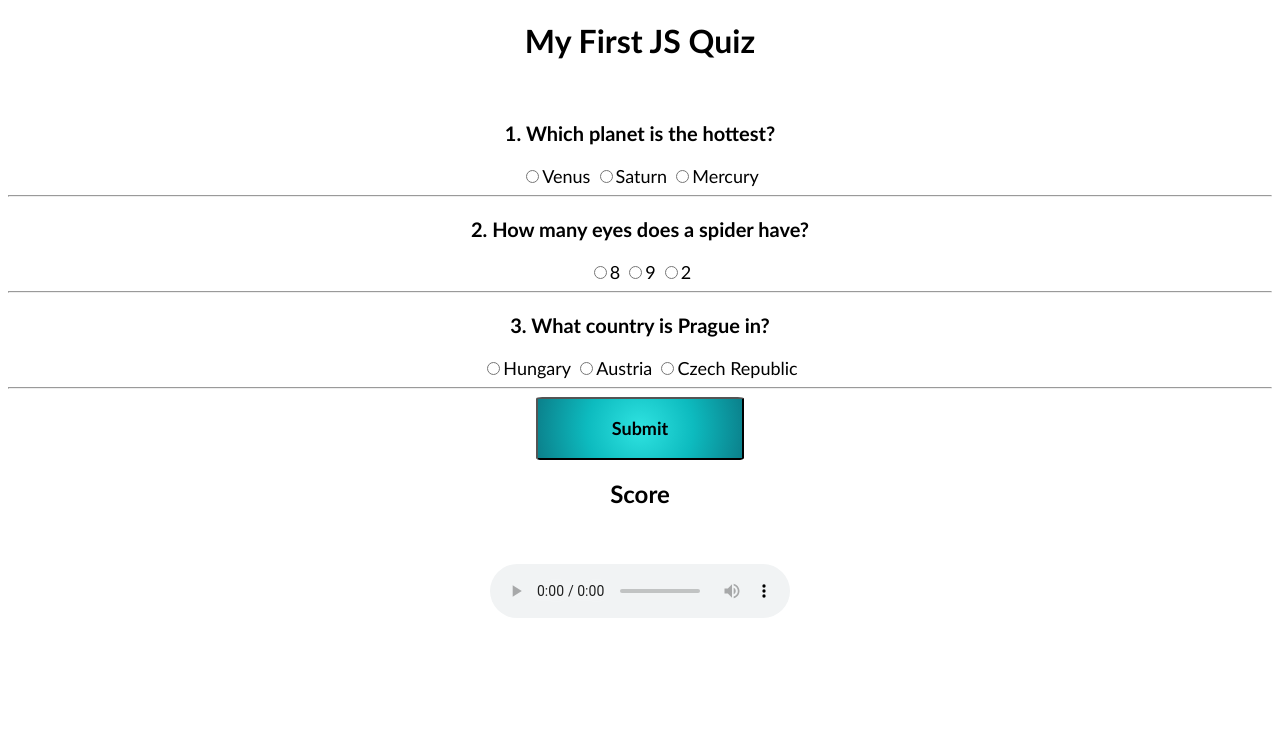
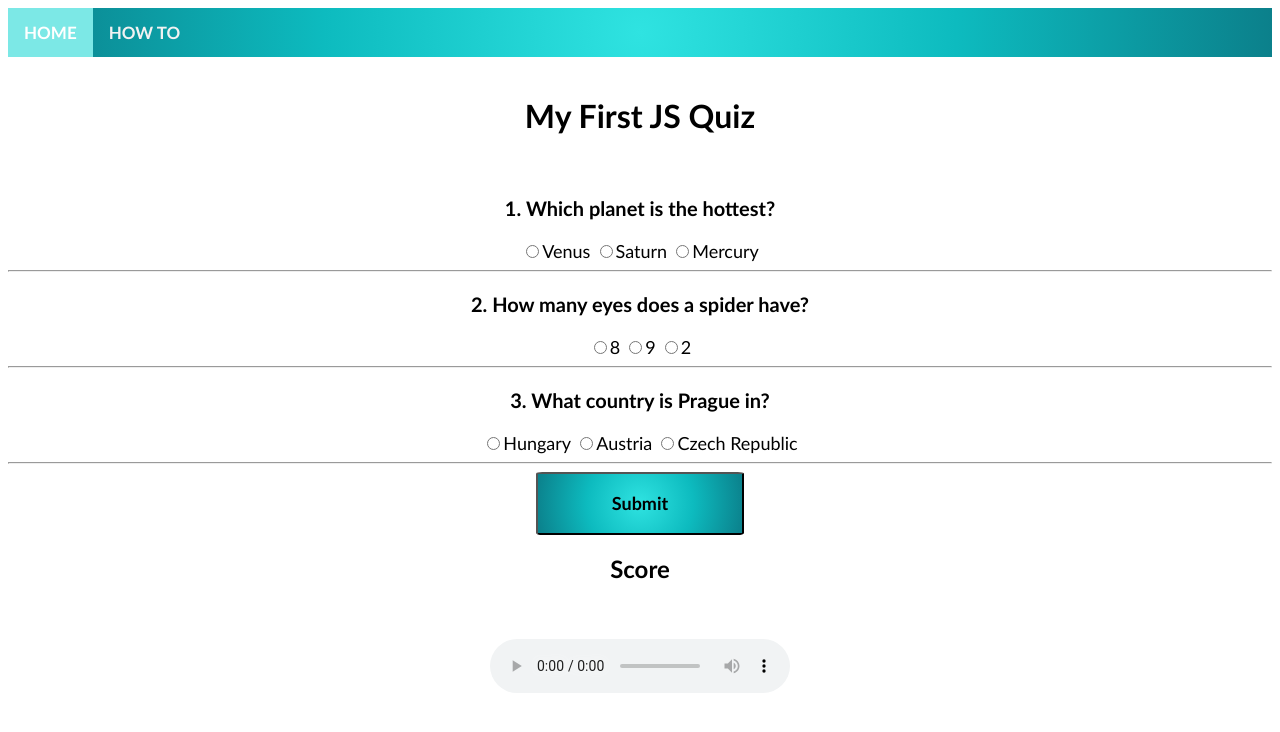
Before and after one commit to yanaP73/Project2, a plain HTML site: page index.html in a window 1280 px wide. Drawn offline with Linux system fonts and the light colour scheme.

Commit message:
Add navigation menu to HTML page and style using CSS

```diff
--- a/index.html
+++ b/index.html
@@ -10,9 +10,13 @@
   </head>
    <body>
 
+    <div class="menu">
+      <a class="active" href="index.html">HOME</a>
+      <a href="howto.html">HOW TO</a>
+    </div><br>
 
-         <div class="container">
-    <h1 id="h1">My First JS Quiz</h1><br>
+    <div class="container">
+      <h1 id="h1">My First JS Quiz</h1><br>
 
     <!--https://teamtreehouse.com/community/javascript-project-simple-quiz-with-radio-buttons-->
       <p class="question" id="question1">
@@ -44,7 +48,7 @@
     </div><br><br>
 
     <div class="audio-container">
-    <audio id="audio" controls>
+    <audio id="audio" controls autoplay>
       <source id="mp3_src" src="bckgmusic.mp3" type="audio/mpeg">
       Your browser does not support the audio element.
     </audio>
--- a/styles.css
+++ b/styles.css
@@ -1,4 +1,26 @@
+.menu {
+    background: radial-gradient(circle, rgba(47,227,225,1) 0%, rgba(13,187,191,1) 50%, rgba(11,128,139,1) 100%);;
+    overflow: hidden;
+  }
 
+.menu a {
+    float: left;
+    color: #f2f2f2;
+    text-align: center;
+    padding: 14px 16px;
+    text-decoration: none;
+    font-size: 17px;
+    font-family: 'Trebuchet MS';
+    font-weight: bold;
+  }
+.menu a:hover {
+    background-color:rgb(124, 232, 230);
+    color: rgba(60, 58, 58, 0.423);
+  }
+.menu a.active {
+    background-color: rgb(124, 232, 230);
+    color: white;
+  }
 .container {
     text-align: center;
     font-family: 'Trebuchet MS';
```
Also changed, not shown: howto.html (added).
